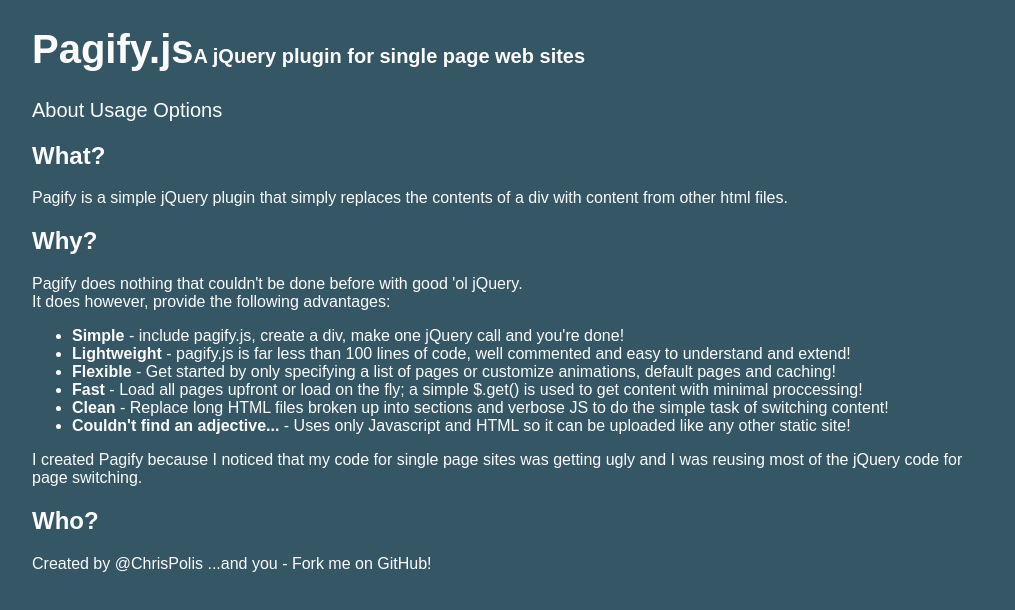
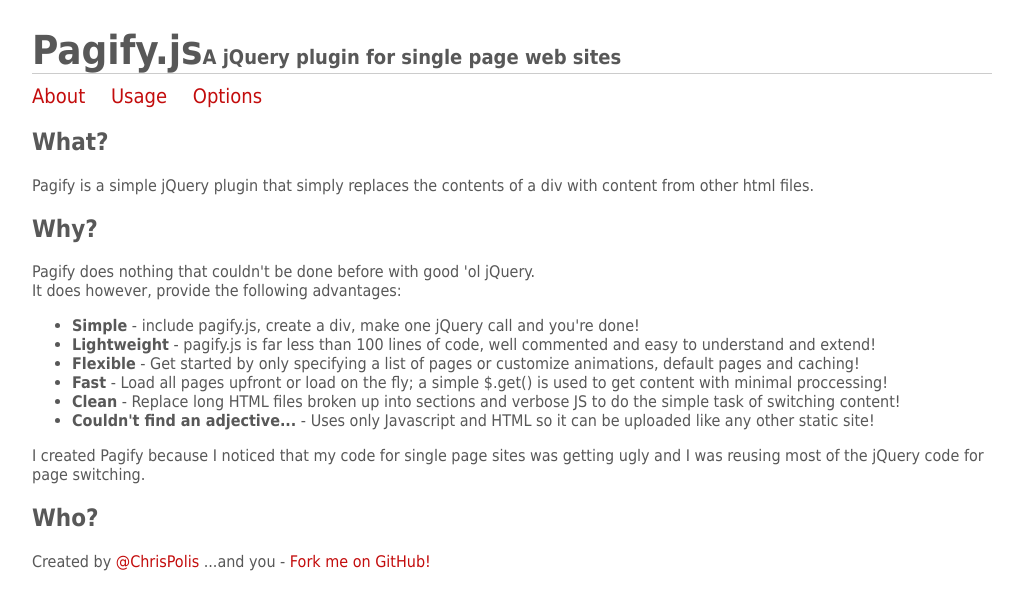
Before and after one commit to cmpolis/Pagify, a plain HTML site: page demo/index.html in a window 1280 px wide. Shown: the whole page, without its empty margins (128-1143 px from the left). Drawn offline with Linux system fonts and the light colour scheme.

Commit message:
style updates

```diff
--- a/demo/style.css
+++ b/demo/style.css
@@ -1,10 +1,12 @@
 body {
-  background-color: #355664;
-  color: #FCFCFC;
-  font-family: Arial,Helvetica,sans-serif;
+  color: #585858;
+  background-color: #fff;
+  font-family:Tahoma,Century gothic, Arial,Tahoma,sans-serif;
 }
 h1 {
   font-size: 40px;
+  margin-bottom: 10px;
+  border-bottom: 1px solid #CCC;
 }
 h1 small {
   font-size: 20px;
@@ -12,8 +14,11 @@
 nav {
   font-size: 20px;
 }
+nav a {
+  margin-right: 20px;
+}
 a{
-  color: #FCFCFC;
+  color: #C30C0C;
   text-decoration: none;
 }
 a:hover {
```
